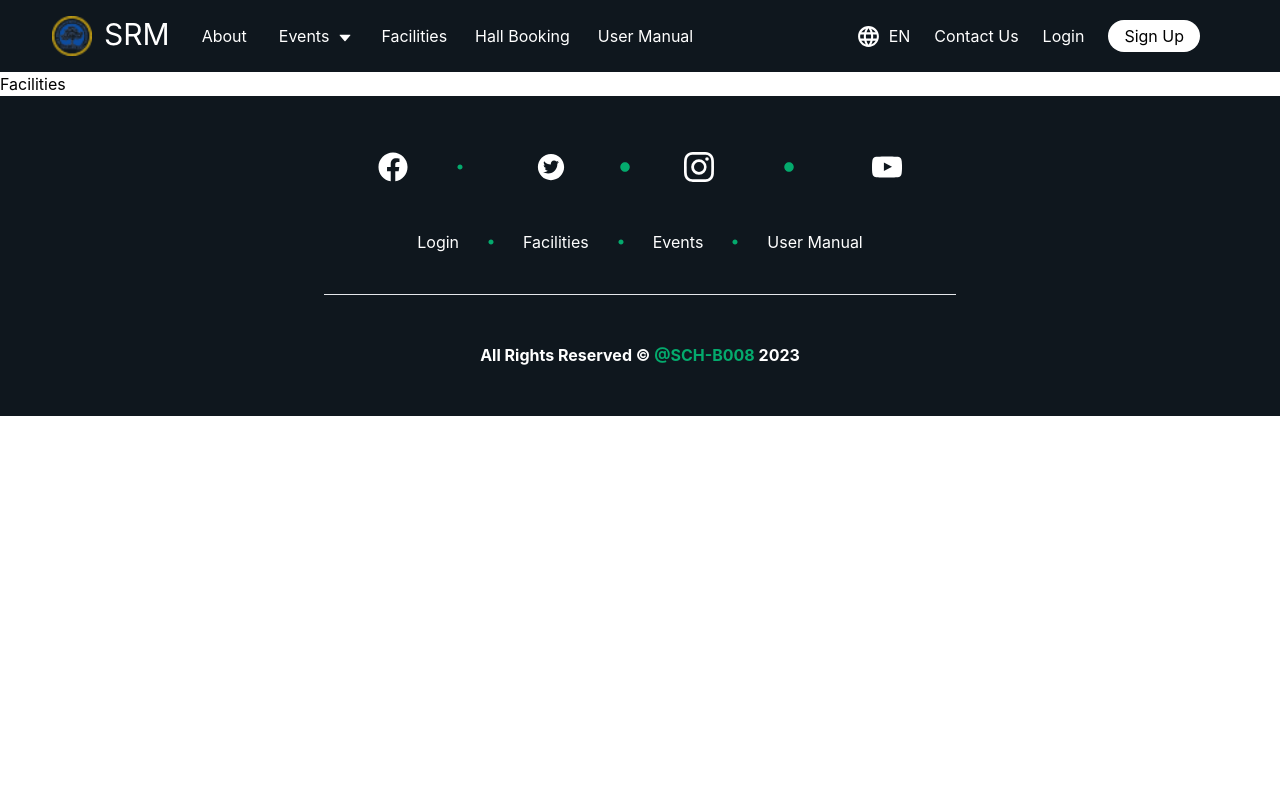
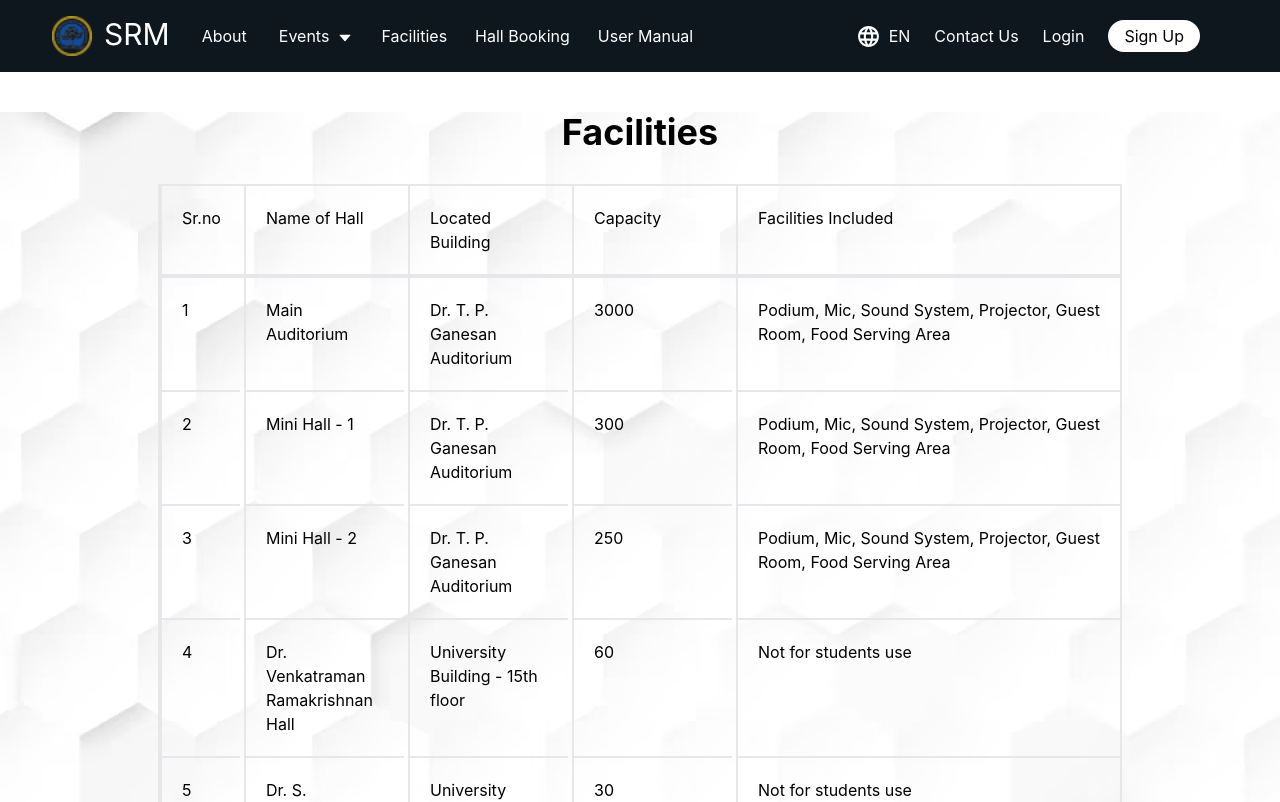
Before and after one commit to Sashi2002/SRM_Hackathon, a Next.js app: page /facilities in a window 1280 px wide. Shown: the top 802 px of the page. Built offline with nearby package versions, Linux system fonts and the light colour scheme.

Commit message:
facilities

```diff
--- a/components/navbar.tsx
+++ b/components/navbar.tsx
@@ -22,7 +22,8 @@ const Navbar = () => {
             <ul className="flex items-center mt-1">
               <AiOutlineCaretDown />
             </ul>
-            <ul className="pl-5 mt-2">Facilities</ul>
+            <Link href="/facilities"><ul className="pl-5 mt-2">Facilities</ul></Link>
+
             <Link href="/hallbooking">
               <ul className="pl-5 mt-2">Hall Booking</ul>
             </Link>
--- /dev/null
+++ b/src/constants/constant.ts
@@ -0,0 +1,81 @@
+export const facilityData = [{
+    no : 1,
+    name : "Main Auditorium",
+    location : "Dr. T. P. Ganesan Auditorium",
+    capacity : 3000,
+    facility : "Podium, Mic, Sound System, Projector, Guest Room, Food Serving Area"
+},{
+    no : 2,
+    name : "Mini Hall - 1",
+    location : "Dr. T. P. Ganesan Auditorium",
+    capacity : 300,
+    facility : "Podium, Mic, Sound System, Projector, Guest Room, Food Serving Area"
+},{
+    no : 3,
+    name : "Mini Hall - 2",
+    location : "Dr. T. P. Ganesan Auditorium",
+    capacity : 250,
+    facility : "Podium, Mic, Sound System, Projector, Guest Room, Food Serving Area"
+},{
+    no : 4,
+    name : "Dr. Venkatraman Ramakrishnan Hall",
+    location : "University Building - 15th floor",
+    capacity : 60,
+    facility : "Not for students use"
+},{
+    no : 5,
+    name : "Dr. S. Radhakrishnan Hall",
+    location : "University Building - 15th floor",
+    capacity : 30,
+    facility : "Not for students use"
+},{
+    no : 6,
+    name : "Ramanujan Hall",
+    location : "Tech Park 1st floor",
+    capacity : 60,
+    facility : "Not for students use"
+},{
+    no : 7,
+    name : "Turing Hall",
+    location : "Tech Park-8th floor",
+    capacity : 120,
+    facility : "Podium, Mic, Sound System, Projector"
+},{
+    no : 8,
+    name : "Sir. J. C. Bose Hall",
+    location : "Tech Park-12th floor",
+    capacity : 120,
+    facility : "Podium, Mic, Sound System, Projector"
+},{
+    no : 9,
+    name : "Prof. G.N.Ramachandran Hall	",
+    location : "Bio Engg Block-6th floor",
+    capacity : 250,
+    facility : "Podium, Mic, Sound System, Projector"
+},{
+    no : 10,
+    name : "Faraday Hall",
+    location : "ES Block-2nd Floor",
+    capacity : 600,
+    facility : "Podium, Mic, Sound System, Projector"
+},{
+    no : 11,
+    name : "G. D. Naidu Hall",
+    location : "Mech B- Block, 1st Floor",
+    capacity : 350,
+    facility : "Podium, Mic, Sound System, Projector"
+},{
+    no : 12,
+    name : "Sir. Vishveshvaraya Hall",
+    location : "CRC Block, Main Campus",
+    capacity : 200,
+    facility : "Podium, Mic, Sound System, Projector"
+},{
+    no : 13,
+    name : "Hippocrates Auditorium",
+    location : "Medical College",
+    capacity : 600,
+    facility : "Podium, Mic, Sound System, Projector"
+}]
+
+export const fields = [{Name :"Sr.no", class : "w-20"},{Name :"Name of Hall", class : "w-40"}, {Name :"Located Building", class : "w-40"} , {Name :"Capacity", class : "w-40"} ,{Name :"Facilities Included", class : "w-96"}]
--- a/src/pages/facilities.tsx
+++ b/src/pages/facilities.tsx
@@ -1,7 +1,27 @@
+import {facilityData , fields} from "@/constants/constant";
+
 const Facilities = () => {
+
   return (
-    <main>
-      <div>Facilities</div>
+
+    <main className="flex flex-col items-center justify-center my-10 bg-[url('/images/Background.png')]">
+      <div className="pb-8 text-4xl font-bold text-center ">Facilities</div>
+      <div className="flex gap-1 border-2 border-solid">{fields.map(el => {
+        return <div className={`border-l-2 p-5 border-solid ${el.class}`}>{el.Name}</div>
+      })}
+      </div>
+      <div className="border-2 border-solid">{facilityData.map(el => {
+        return <div className="flex gap-1"><div className="w-20 p-5 border-b-2 border-l-2">{el.no}</div>
+        <div className="w-40 p-5 border-b-2 border-l-2">{el.name}</div>
+        <div className="w-40 p-5 border-b-2 border-l-2">{el.location}</div>
+        <div className="w-40 p-5 border-b-2 border-l-2">{el.capacity}</div>
+        <div className="p-5 border-b-2 border-l-2 w-96">{el.facility}</div>
+        </div>
+      })}
+
+      </div>
+
+
     </main>
   );
 };
```
